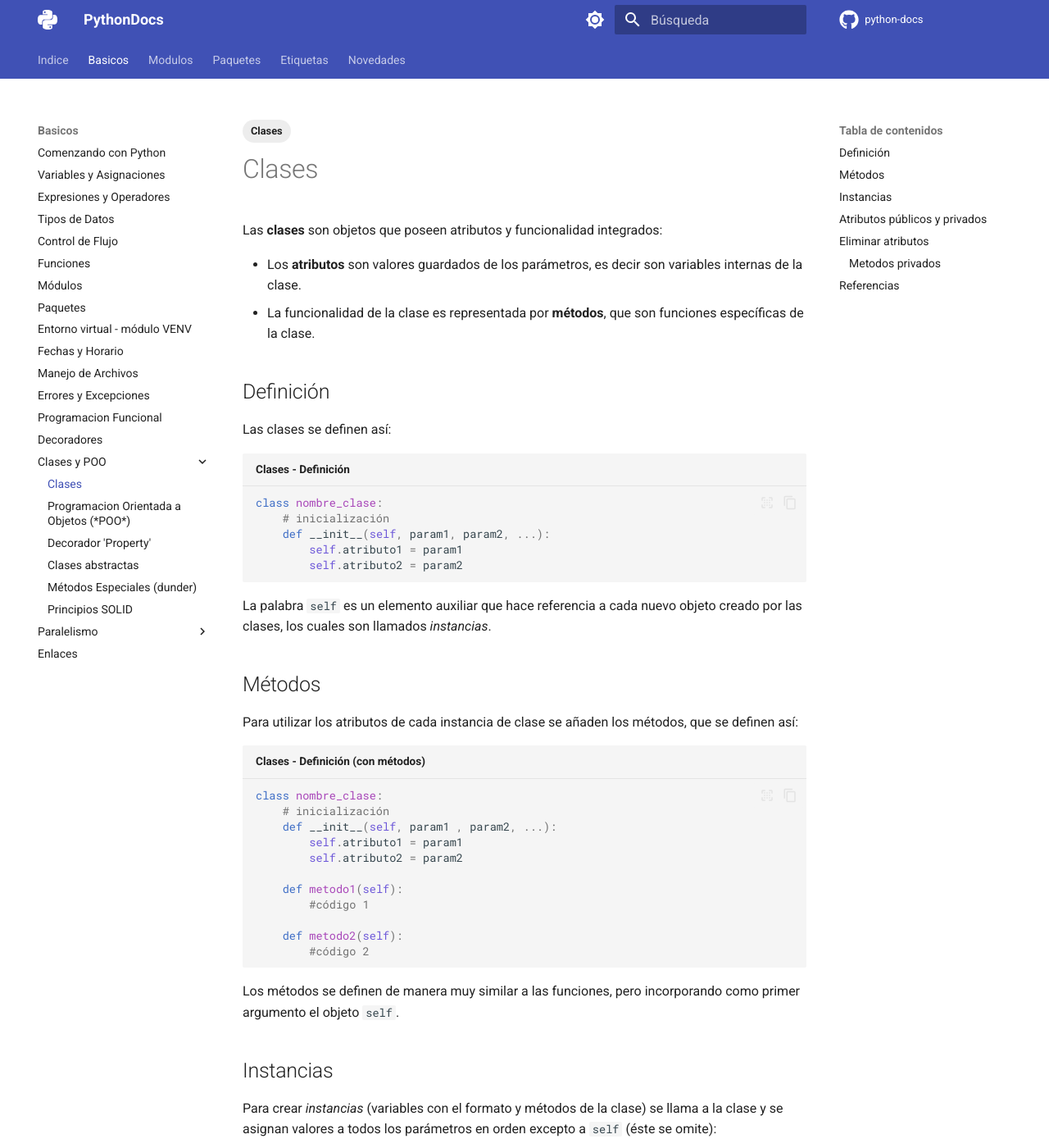
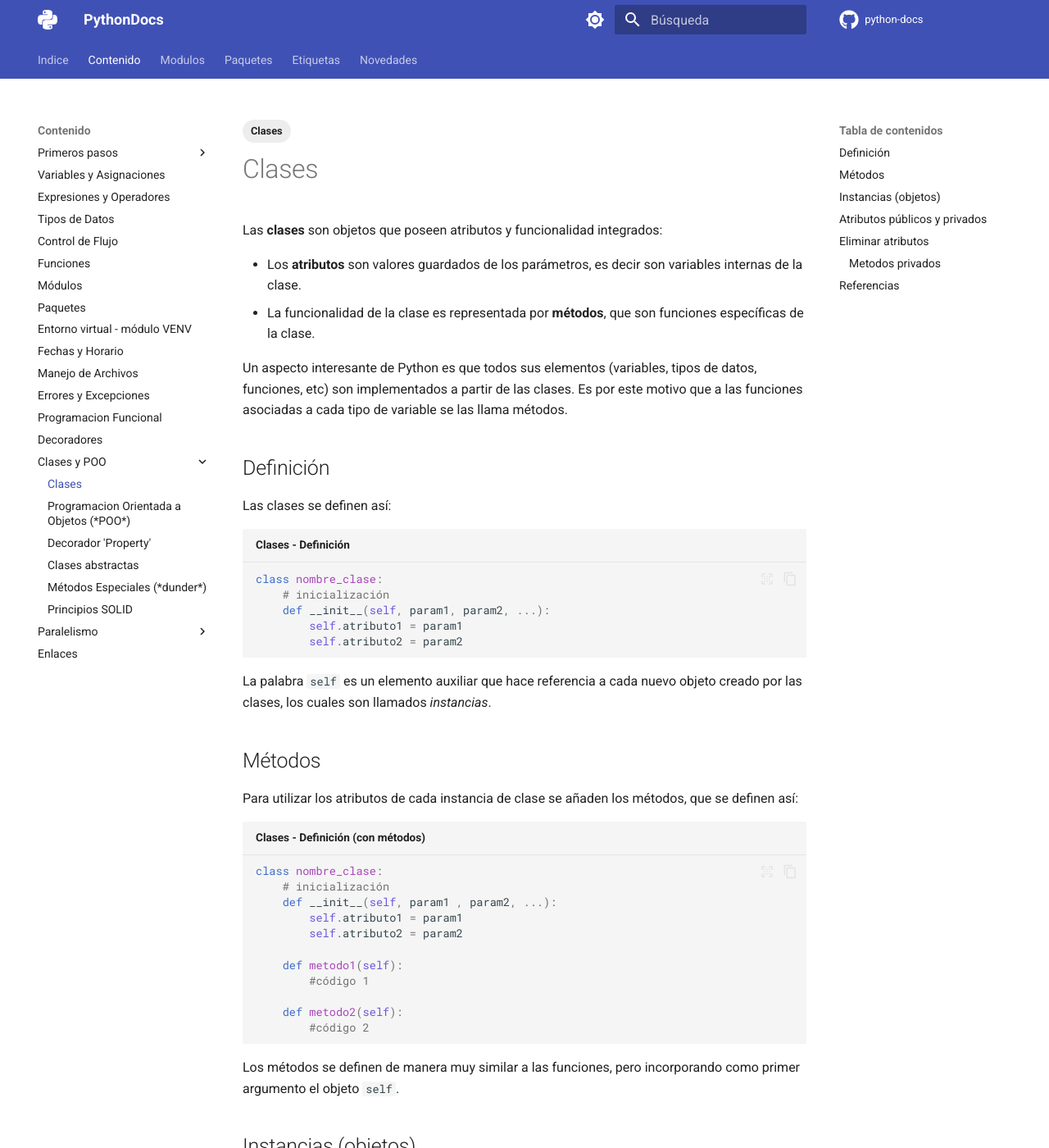
Before and after one commit to alejrot/python-docs, an MkDocs documentation site: the page built from docs/clases/clases.md, in a window 1280 px wide and 1400 px high. Shown: the whole window at 82% size. Built offline with MkDocs 1.6.1 and Material for MkDocs 9.7.7, drawn with Linux system fonts in a browser that asks for light colours; plug-ins that fetch from the network failed and are left out; comment, search, counter and statistics services are not loaded; some of the changed text lies outside the part shown.

Commit message:
Sección de 'Primeros pasos' creada

````diff
--- a/docs/clases/clases.md
+++ b/docs/clases/clases.md
@@ -13,6 +13,14 @@
 
 - Los **atributos** son valores guardados de los parámetros, es decir son variables internas de la clase.
 - La funcionalidad de la clase es representada por **métodos**, que son funciones específicas de la clase.
+
+Un aspecto interesante de Python es que todos sus elementos
+(variables, tipos de datos, funciones, etc)
+son implementados a partir de las clases.
+Es por este motivo que
+a las funciones asociadas
+a cada tipo de variable
+se las llama métodos.
 
 
 ## Definición
@@ -59,7 +67,7 @@
 
 
 
-## Instancias
+## Instancias (objetos)
 
 Para crear *instancias* (variables con el formato y métodos de la clase) se llama a la clase y se asignan valores a todos los parámetros en orden excepto a `self` (éste se omite):
 
@@ -67,6 +75,7 @@
 nueva_instancia = nombre_clase(valor_1, valor_2, ...)
 ```
 
+En Python a las instancias de clase también se las llama **objetos**.
 
 
 ## Atributos públicos y privados
--- a/mkdocs.yml
+++ b/mkdocs.yml
@@ -179,19 +179,29 @@
 
 nav:
   - Indice: index.md
-  - Basicos:
-    - Comenzando con Python: contenido/1-comenzando.md
+  - Contenido:
+    - Primeros pasos:
+      - basicos/comenzando.md
+      - basicos/consola.md
+      - basicos/documentacion.md
+      - basicos/compilacion.md
+    # - Comenzando con Python: contenido/1-comenzando.md
     - Variables y Asignaciones: contenido/2-variables_asignaciones.md
     - Expresiones y Operadores: contenido/3-expresiones_operadores.md
     - Tipos de Datos: contenido/4-tipos_datos.md
     - Control de Flujo: contenido/5-control_flujo.md
+
     - Funciones: contenido/6-funciones.md
+
     - Módulos: contenido/modulos.md
     - Paquetes: contenido/paquetes.md
     - Entorno virtual - módulo VENV: contenido/8-entorno_virtual.md
+
     - Fechas y Horario: contenido/9-fechas.md
+
     - Manejo de Archivos: contenido/10-manejo_archivos.md
     - Errores y Excepciones: contenido/11-excepciones.md
+
     - Programacion Funcional: contenido/15-programacion_funcional.md
     - Decoradores: contenido/decoradores.md
 
````
Also changed, not shown: docs/basicos/comenzando.md (renamed from docs/contenido/1-comenzando.md, +29 -77 lines), docs/basicos/compilacion.md (added, +24 -0 lines), docs/basicos/consola.md (added, +54 -0 lines), docs/basicos/documentacion.md (added, +34 -0 lines), docs/index.md (+10 -2 lines), docs/modulos/unittest.md (+20 -2 lines).
